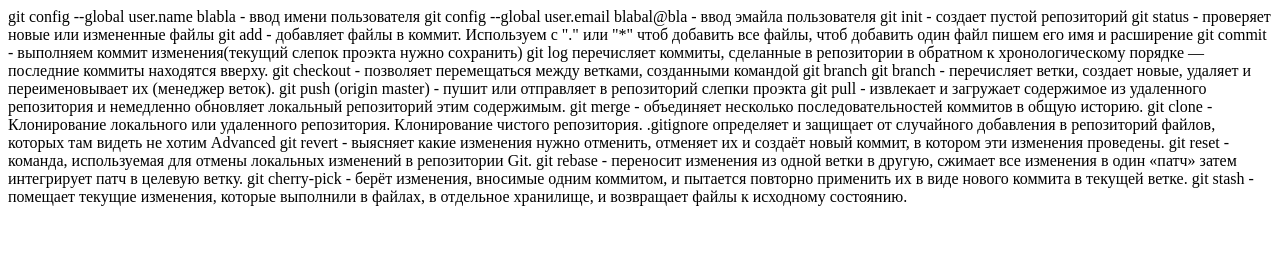
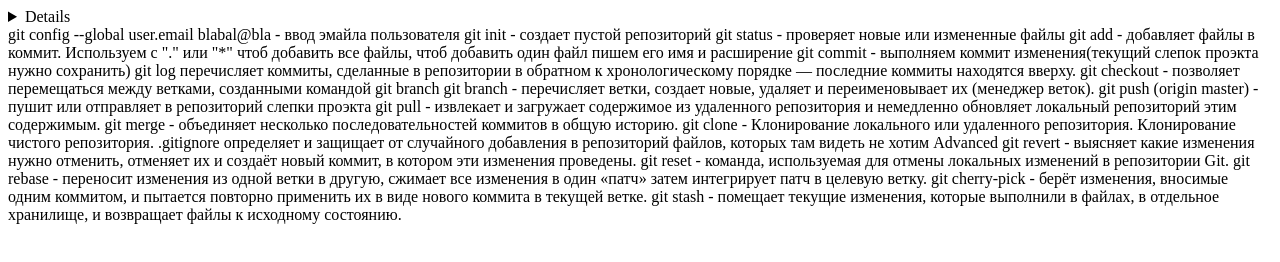
Before and after one commit to NastyaPomytkina/homeworks-november-1, a plain HTML site: page HW-2-first-lesson-github/homework-2.html in a window 1280 px wide. Drawn offline with Linux system fonts and the light colour scheme.

Commit message:
basic git code commands

```diff
--- a/HW-2-first-lesson-github/homework-2.html
+++ b/HW-2-first-lesson-github/homework-2.html
@@ -7,14 +7,11 @@
     <title>Document</title>
 </head>
 <body>
-    git config --global user.name blabla - ввод имени пользователя
+<details> git config --global user.name blabla - ввод имени пользователя</details>
 
     git config --global user.email blabal@bla - ввод эмайла пользователя
-
     git init - создает пустой репозиторий
-
     git status - проверяет новые или измененные файлы
-
     git add - добавляет файлы в коммит. Используем с "." или "*" чтоб добавить все файлы, чтоб добавить один файл пишем его имя и расширение
     git commit - выполняем коммит изменения(текущий слепок проэкта нужно сохранить)
     git log перечисляет коммиты, сделанные в репозитории в обратном к хронологическому порядке — последние коммиты находятся вверху.
```
